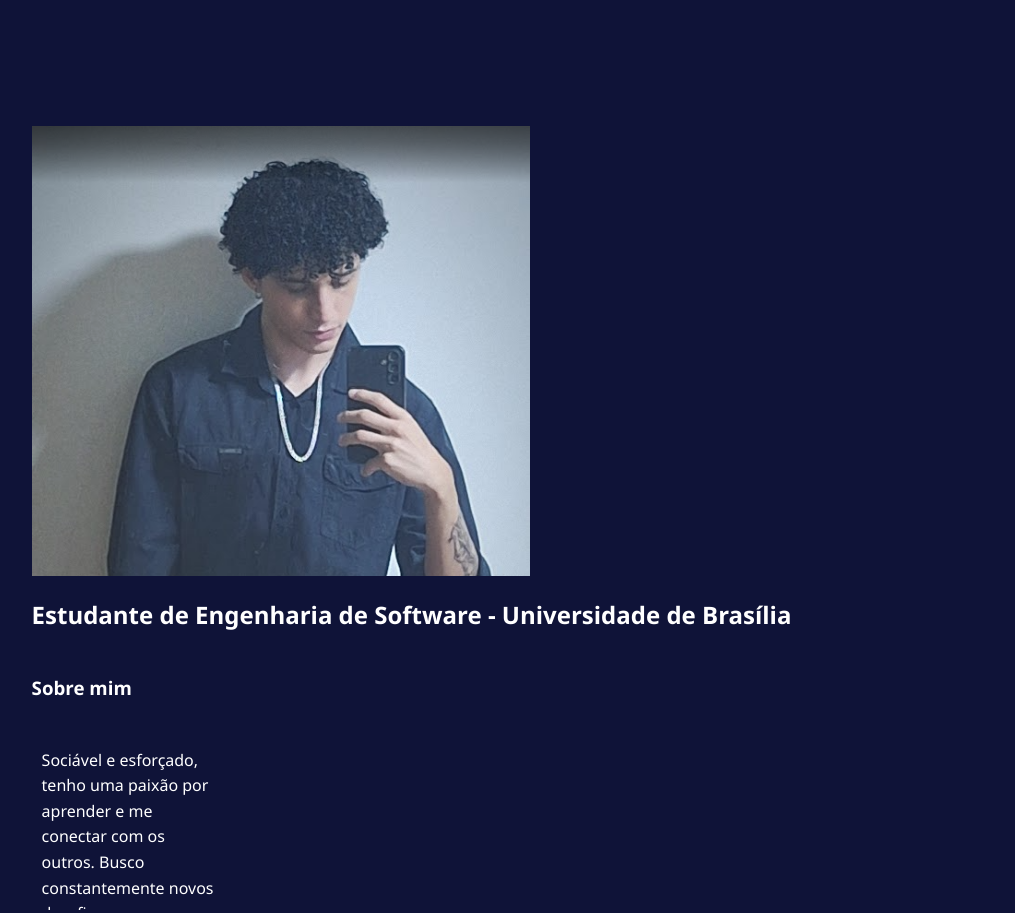
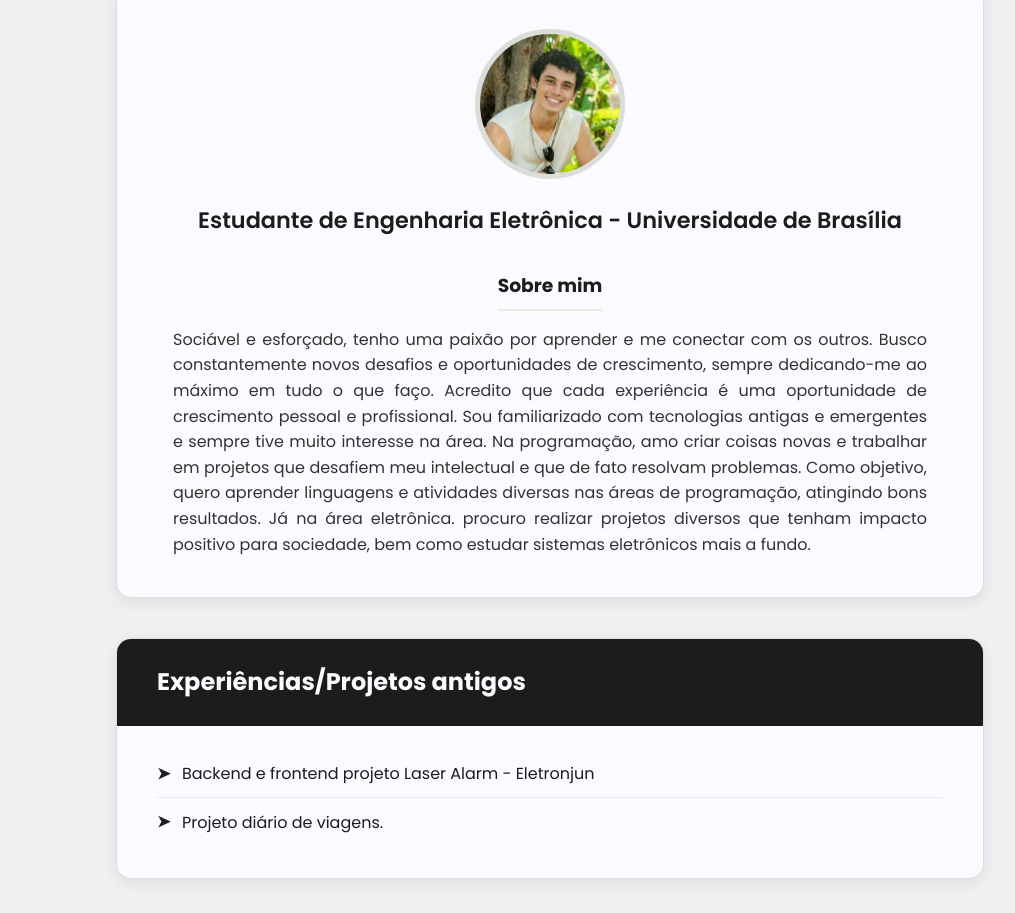
Before and after one commit to ArthurTomazNoia/portf-lio-arthur-tomaz, a plain HTML site: page index.html in a window 1280 px wide. Shown: the part 188-1101 px from the top of the page, without its empty margins (90-1105 px from the left). Drawn offline with Linux system fonts and the light colour scheme.

Commit message:
mudança curso

```diff
--- a/porfolio.html
+++ b/index.html
@@ -16,10 +16,10 @@
     <main>
         <section class="sobre-mim">
             <div class="bio-card">
-                <img src="eu.png" alt="perfil-pic">
-                <h2>Estudante de Engenharia de Software - Universidade de Brasília</h2>
+                <img src="eu2.jpeg" alt="perfil-pic">
+                <h2>Estudante de Engenharia Eletrônica - Universidade de Brasília</h2>
                 <h3>Sobre mim</h3>
-                <p>Sociável e esforçado, tenho uma paixão por aprender e me conectar com os outros. Busco constantemente novos desafios eoportunidades de crescimento, sempre dedicando-me ao máximo em tudo o que faço. Acredito que cada experiência é uma oportunidade de crescimento pessoal e profissional. Sou familiarizado com tecnologias antigas e emergentes e sempre tive muito interesse na área. Na programação, amo criar coisas novas e trabalhar em projetos que desafiem meu intelectual e que de fato resolvam problemas. Como objetivo, quero aprender linguagens e atividades diversas nas áreas de programação, atingindo bons resultados.</p>
+                <p>Sociável e esforçado, tenho uma paixão por aprender e me conectar com os outros. Busco constantemente novos desafios e oportunidades de crescimento, sempre dedicando-me ao máximo em tudo o que faço. Acredito que cada experiência é uma oportunidade de crescimento pessoal e profissional. Sou familiarizado com tecnologias antigas e emergentes e sempre tive muito interesse na área. Na programação, amo criar coisas novas e trabalhar em projetos que desafiem meu intelectual e que de fato resolvam problemas. Como objetivo, quero aprender linguagens e atividades diversas nas áreas de programação, atingindo bons resultados. Já na área eletrônica. procuro realizar projetos diversos que tenham impacto positivo para sociedade, bem como estudar sistemas eletrônicos mais a fundo.</p>
             </div>
         </section>
         <section class ="projetos">
@@ -61,6 +61,10 @@
         <section class ="work-tg">
 
             <h3>Pronto para trabalharmos juntos?</h3>
+            <ul>
+                <li>Contato:</li>
+                <li>Email: noiaarthur29@gmail.com</li>
+            </ul>
         </section>
 
 
--- a/portfolio.css
+++ b/portfolio.css
@@ -1,73 +1,239 @@
-body {
-    font-family: 'Segoe UI', Tahoma, Geneva, Verdana, sans-serif;
+@import url('https://fonts.googleapis.com/css2?family=Poppins:wght@300;400;600;700&display=swap');
+
+* {
     margin: 0;
     padding: 0;
-    background-color: #f4f4f9;
-    color: #333;
+    box-sizing: border-box;
+}
+
+html {
+    scroll-behavior: smooth;
+}
+
+body {
+    font-family: 'Poppins', sans-serif;
+    background-color: #EEF0F2;
+    color: #1C1C1C;
     line-height: 1.6;
 }
+
 header {
-    background-color: #0f1338;
+    background-color: #1C1C1C;
+    color: #FAFAFF;
+    padding: 2rem 1rem;
+    text-align: center;
+    box-shadow: 0 2px 10px rgba(0, 0, 0, 0.2);
+}
 
-    /*font*/
-    color: #ffffff;
-    padding: 20px 5%;
-    text-align: center;
-    animation-duration: 3s;
-    animation-name: "slide-in";
-    animation-iteration-count: 3s;
-    animation-direction: alternate;
+header h1 {
+    font-size: 2.5rem;
+    font-weight: 700;
+}
 
+main {
+    max-width: 900px;
+    margin: 3rem auto;
+    padding: 0 1rem;
 }
-section {
-    padding: 80px 5%;
-    background-color: #0f1338; /* Fundo escuro para todas as seções */
+
+.bio-card,
+.project-card,
+.skills-card,
+.praise {
+    background-color: #FAFAFF;
+    margin-bottom: 2.5rem;
+    border-radius: 15px;
+    box-shadow: 0 4px 15px rgba(0, 0, 0, 0.08);
+    border: 1px solid #DADDD8;
+    overflow: hidden;
+    opacity: 0;
+    transform: translateY(20px);
+    animation: fadeInSlideUp 0.6s forwards ease-out;
 }
-.bio-card {
-    height: 100vh;
+
+.sobre-mim .bio-card { animation-delay: 0.2s; }
+.projetos .project-card { animation-delay: 0.4s; }
+.habilidades .skills-card { animation-delay: 0.6s; }
+.cond .praise { animation-delay: 0.8s; }
+
+.bio-card:hover,
+.project-card:hover,
+.skills-card:hover,
+.praise:hover {
+    transform: translateY(-5px);
+    box-shadow: 0 8px 25px rgba(0, 0, 0, 0.12);
+    transition: transform 0.3s ease, box-shadow 0.3s ease;
+}
+
+.sobre-mim .bio-card {
+    padding: 2.5rem;
     display: flex;
     flex-direction: column;
-    justify-content: flex-start;
-    align-items: flex-start;
-    position: relative;
-    overflow: hidden;
-    text-align: left;
-    /*background-image: url('fundo code.jpg'); /* Adicione sua imagem aqui */
-    background-size: cover;
-    background-position: cover;
-    color: #ffffff; /* Texto preto para contrastar com o fundo claro da imagem */
-    padding: 100px 5%;
-
-}
-.bio-card p {
-    height: 100vh;
-    display: flex;
-    flex-direction: column;
-    justify-content: flex-start;
-    align-items: flex-start;
-    position: relative;
-    overflow: hidden;
-    text-align: left;
-    background-size: cover;
-    background-position: cover;
-    color: #ffffff; /* Texto preto para contrastar com o fundo claro da imagem */
-    padding: 10px 850px 10px 10px;
-
-}
-.bio-card img{
-    height: 450px;
-    width:auto;
-
+    align-items: center;
+    text-align: center;
 }
 
+.sobre-mim img {
+    width: 150px;
+    height: 150px;
+    border-radius: 50%;
+    object-fit: cover;
+    border: 5px solid #DADDD8;
+    margin-bottom: 1.5rem;
+}
 
+.sobre-mim h2 {
+    font-size: 1.4rem;
+    font-weight: 600;
+    color: #1C1C1C;
+    margin-bottom: 0.5rem;
+}
 
+.sobre-mim h3 {
+    margin-top: 1.5rem;
+    margin-bottom: 1rem;
+    border-bottom: 2px solid #ECEBE4;
+    padding-bottom: 0.5rem;
+}
+
+.sobre-mim p {
+    text-align: justify;
+    color: #333;
+    padding: 0 1rem;
+}
+
+.project-card h3,
+.skills-card h3,
+.praise h3 {
+    font-size: 1.5rem;
+    background-color: #1C1C1C;
+    color: #FAFAFF;
+    padding: 1.5rem 2.5rem;
+    margin: 0;
+}
+
+.project-card ul,
+.skills-card ul,
+.praise ul {
+    padding: 1.5rem 2.5rem 2rem;
+}
+
+ul {
+    list-style: none;
+    padding-left: 0;
+}
+
+.project-card ul li,
+.skills-card ul li,
+.praise ul li {
+    padding: 0.7rem 0;
+    padding-left: 25px;
+    position: relative;
+    border-bottom: 1px solid #ECEBE4;
+}
+
+.project-card ul li:last-child,
+.skills-card ul li:last-child,
+.praise ul li:last-child {
+    border-bottom: none;
+}
+
+.project-card ul li::before,
+.skills-card ul li::before,
+.praise ul li::before {
+    content: '➤';
+    color: #1C1C1C;
+    font-weight: bold;
+    position: absolute;
+    left: 0;
+    top: 50%;
+    transform: translateY(-50%);
+}
+
+.work-tg {
+    text-align: center;
+    padding: 3rem 1.5rem;
+    margin: 2rem 0;
+    background-color: #1C1C1C;
+    color: #FAFAFF;
+    border-radius: 15px;
+}
+
+.work-tg h3 {
+    font-size: 2rem;
+    font-weight: 600;
+    margin-bottom: 1.5rem;
+}
+
+.work-tg ul li {
+    padding: 0.2rem 0;
+    font-size: 1.1rem;
+}
+
+.work-tg ul li:first-child {
+    font-weight: 600;
+    color: #DADDD8;
+    margin-bottom: 0.5rem;
+}
 
 footer {
     text-align: center;
-    padding: 20px;
-    background-color: #0f1338;
-    border-top: 1px solid #333;
-    font-size: 0.9em;
-    color: #ffffff;
+    padding: 2.5rem 1rem;
+    background-color: #1C1C1C;
+    color: #DADDD8;
+    font-size: 0.9rem;
 }
+
+footer hr {
+    display: none;
+}
+
+@keyframes fadeInSlideUp {
+    from {
+        opacity: 0;
+        transform: translateY(20px);
+    }
+    to {
+        opacity: 1;
+        transform: translateY(0);
+    }
+}
+
+@media (max-width: 768px) {
+    header h1 {
+        font-size: 1.8rem;
+    }
+
+    main {
+        margin: 1.5rem auto;
+    }
+
+    .bio-card, .project-card, .skills-card, .praise {
+        padding: 0;
+    }
+
+    .bio-card {
+        padding: 1.5rem;
+    }
+
+    .project-card h3,
+    .skills-card h3,
+    .praise h3 {
+        font-size: 1.3rem;
+        padding: 1rem 1.5rem;
+    }
+
+    .project-card ul,
+    .skills-card ul,
+    .praise ul {
+        padding: 1rem 1.5rem 1.5rem;
+    }
+
+    .sobre-mim h2 {
+        font-size: 1.2rem;
+    }
+
+    .work-tg h3 {
+        font-size: 1.6rem;
+    }
+}
```
Also changed, not shown: eu.png (deleted), eu2.jpeg (added), fundo code.jpg (deleted).
